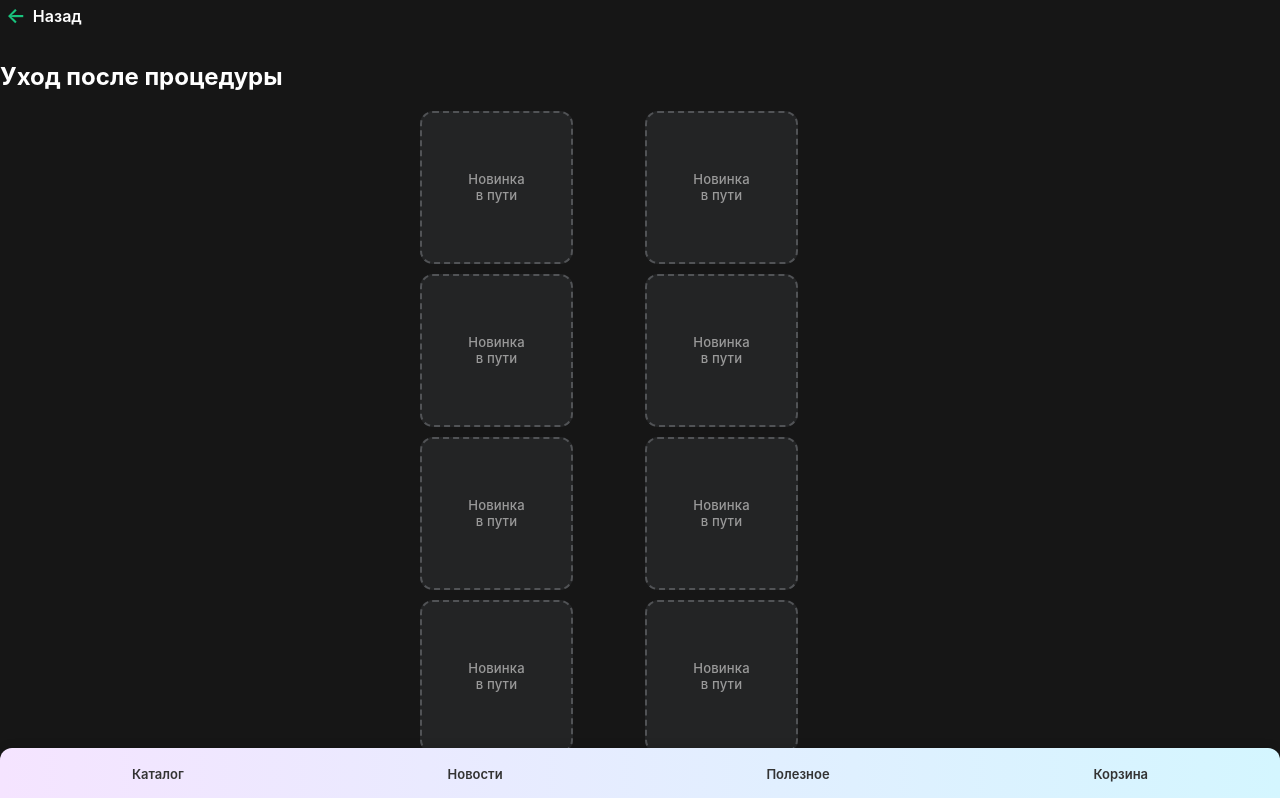
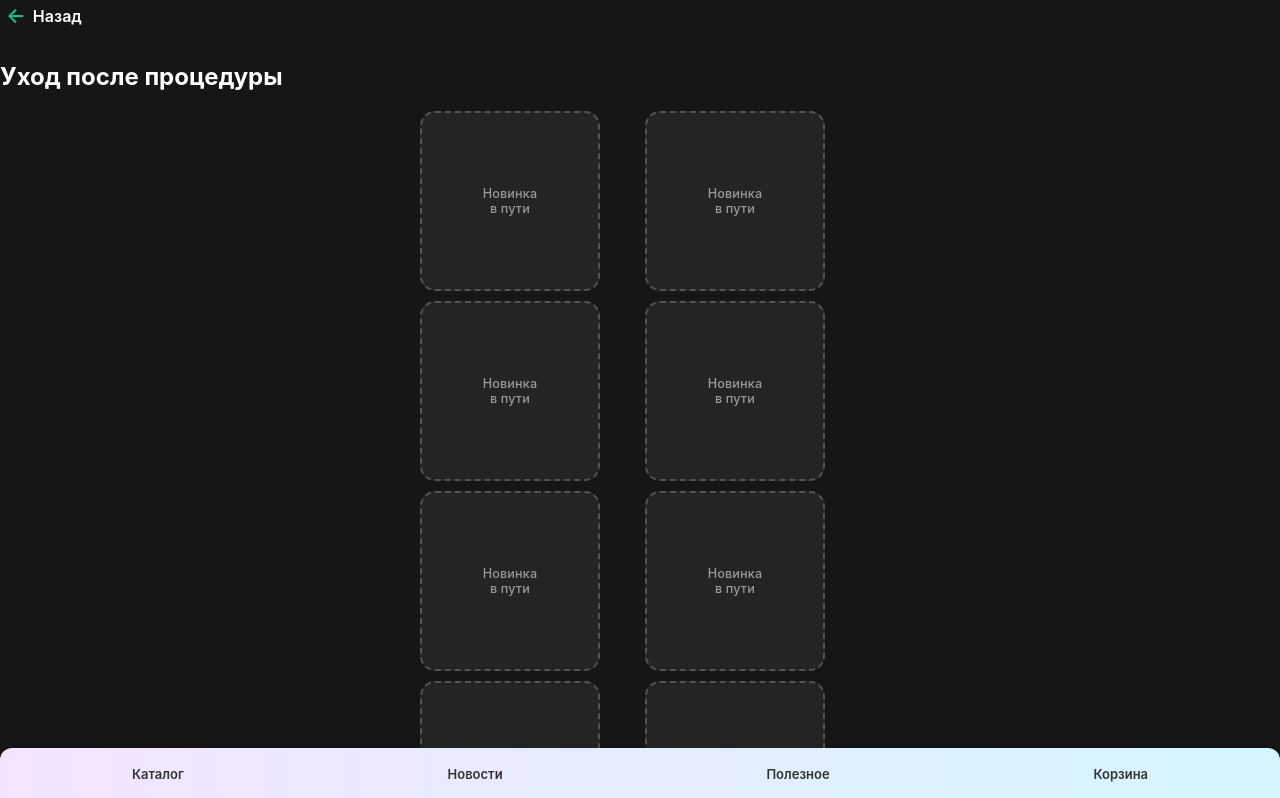
Before and after one commit to AlexSalavat/facade-stone-app, a React (Vite) app: page /category/aftercare in a window 1280 px wide. Shown: the top 798 px of the page. Built offline with nearby package versions, Linux system fonts and the light colour scheme.

Commit message:
Реализована сетка 2x5 карточек с placeholder-но

```diff
--- a/src/styles/ProductCard.css
+++ b/src/styles/ProductCard.css
@@ -1,7 +1,7 @@
 .products-grid {
   display: grid;
   grid-template-columns: 1fr 1fr;
-  gap: 7px 8px; /* чуть меньше зазор! */
+  gap: 5px 6px;           /* ЕЩЁ меньше зазор! */
   width: 100%;
   margin: 0 auto;
   padding-bottom: 12px;
@@ -10,7 +10,7 @@
 
 .product-card {
   background: #232425;
-  border-radius: 13px;
+  border-radius: 15px;
   box-shadow: 0 2px 8px 0 rgba(24,24,30,0.07);
   overflow: hidden;
   cursor: pointer;
@@ -19,62 +19,62 @@
   align-items: stretch;
   transition: box-shadow .17s, border .13s;
   border: 2px solid transparent;
-  aspect-ratio: 1/1;
-  min-height: 115px;
-  max-height: 153px;
+  aspect-ratio: 1/1;         /* квадрат */
+  min-height: 140px;         /* больше */
+  max-height: 180px;         /* больше */
 }
 
 .product-card:hover {
-  box-shadow: 0 2px 20px 0 #8bc6fa60;
-  border: 2px solid #7ad4ff70;
+  box-shadow: 0 2px 16px 0 #8bc6fa48;
+  border: 2px solid #8dbafc77;
 }
 
 .product-card-img {
   width: 100%;
-  height: 72%;
+  height: 74%;
   object-fit: cover;
   background: #19191c;
-  border-radius: 10px 10px 0 0;
+  border-radius: 12px 12px 0 0;
   flex-shrink: 0;
-  min-height: 64px;
-  max-height: 108px;
+  min-height: 85px;
+  max-height: 124px;
 }
 
 .product-card-info {
-  padding: 2px 5px 7px 6px;
+  padding: 2px 4px 8px 5px;
   display: flex;
   flex-direction: column;
   justify-content: flex-end;
   min-height: 30px;
-  height: 27%;
+  height: 26%;
 }
 
 .product-card-title {
-  font-size: 0.93rem;         /* крупнее! */
+  font-size: 0.92rem;
   font-weight: 700;
   color: #fff;
   margin-bottom: 1px;
-  white-space: normal;        /* перенос строк! */
+  white-space: normal;
   overflow: visible;
   text-overflow: unset;
-  line-height: 1.13;
-  min-height: 1.3em;
-  max-height: 2.5em;
+  line-height: 1.12;
+  min-height: 1.1em;
+  max-height: 2.3em;
   word-break: break-word;
 }
 
 .product-card-link {
   color: #18e878;
   font-weight: 600;
-  font-size: 0.74rem;
+  font-size: 0.7rem;
   margin-top: 2px;
-  line-height: 1.09;
+  line-height: 1.08;
 }
 
 /* Placeholder */
 .product-card.placeholder-card {
   background: #232425;
-  border-radius: 13px;
+  border-radius: 15px;
   box-shadow: none;
   display: flex;
   align-items: center;
@@ -82,8 +82,8 @@
   aspect-ratio: 1/1;
   border: 2px dashed #515356;
   cursor: default;
-  min-height: 115px;
-  max-height: 153px;
+  min-height: 140px;
+  max-height: 180px;
   transition: none;
 }
 .placeholder-content {
@@ -93,7 +93,7 @@
   align-items: center;
   justify-content: center;
   color: #999;
-  font-size: 0.82rem;
+  font-size: 0.79rem;
   font-weight: 500;
   text-align: center;
   user-select: none;
```
